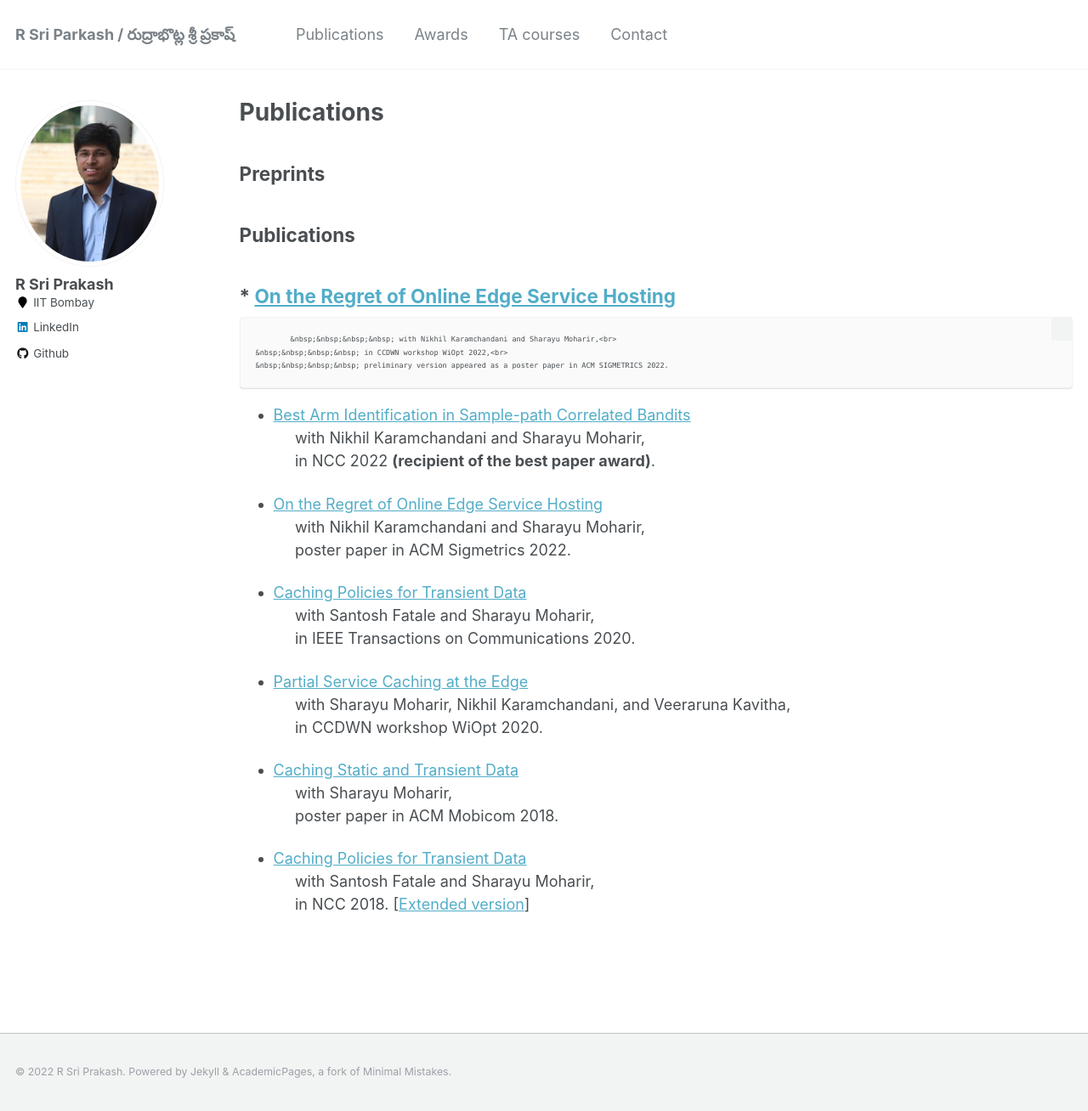
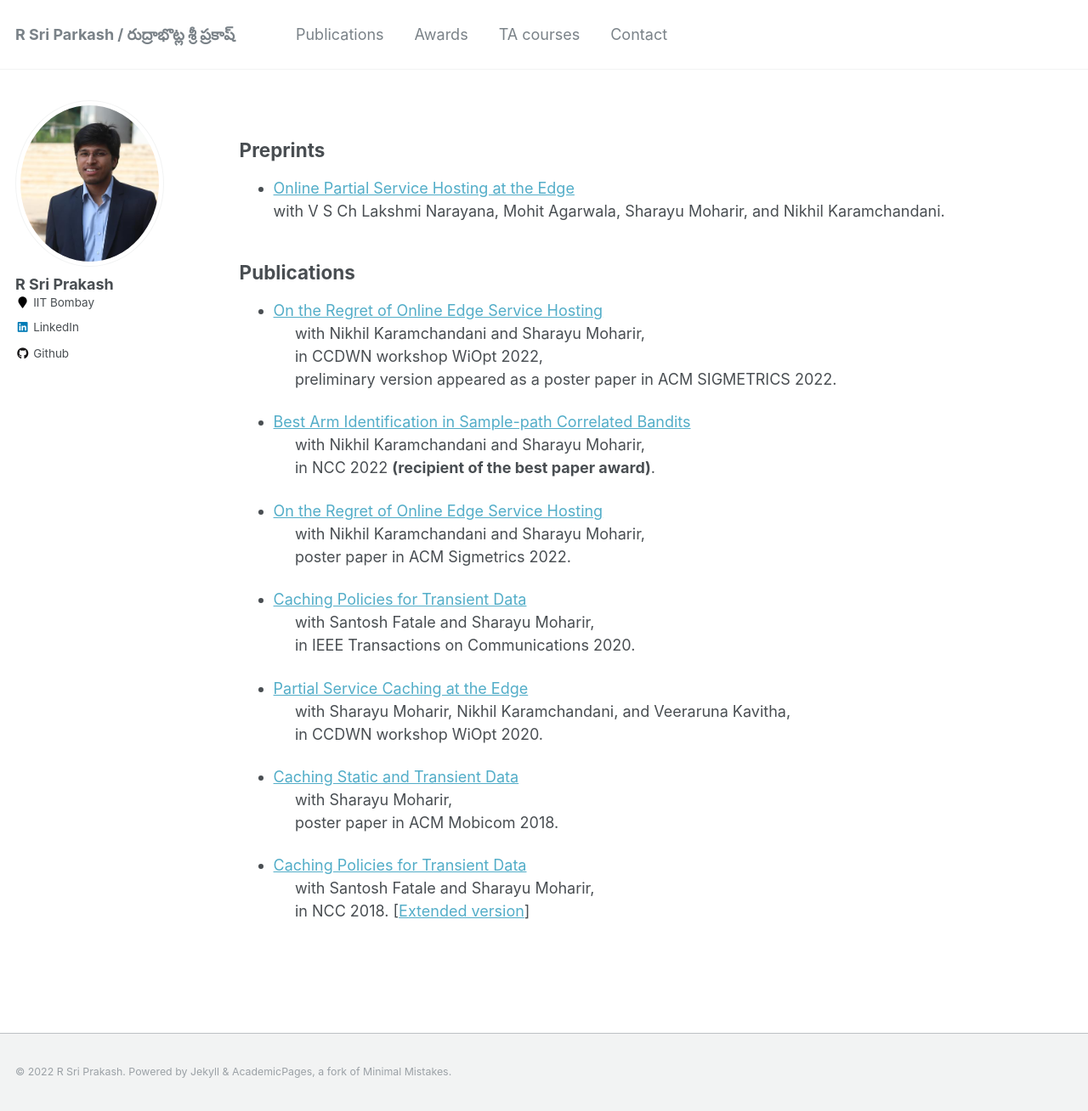
Before and after one commit to rsriprakash/rsriprakash.github.io, a Jekyll site: the page built from _pages/publications.md, in a window 1280 px wide and 1308 px high. Shown: the whole window at 85% size. Built offline with Jekyll 4.4.1, drawn with Linux system fonts in a browser that asks for light colours.

Commit message:
publication update

```diff
--- a/_pages/publications.md
+++ b/_pages/publications.md
@@ -1,15 +1,17 @@
 ---
 layout: archive
-title: "Publications"
+title: ""
 permalink: /publications/
 author_profile: true
 redirect_from:
   - /publications
 ---
 ## Preprints
+* [Online Partial Service Hosting at the Edge](https://arxiv.org/abs/2103.00555)<br>
+with V S Ch Lakshmi Narayana, Mohit Agarwala, Sharayu Moharir, and Nikhil Karamchandani.
 
 ## Publications
-## * [On the Regret of Online Edge Service Hosting](http://rsriprakash.github.io/files/WiOpt_2022.pdf)<br>
+* [On the Regret of Online Edge Service Hosting](http://rsriprakash.github.io/files/WiOpt_2022.pdf)<br>
 		&nbsp;&nbsp;&nbsp;&nbsp; with Nikhil Karamchandani and Sharayu Moharir,<br>
     &nbsp;&nbsp;&nbsp;&nbsp; in CCDWN workshop WiOpt 2022,<br>
     &nbsp;&nbsp;&nbsp;&nbsp; preliminary version appeared as a poster paper in ACM SIGMETRICS 2022.
```
